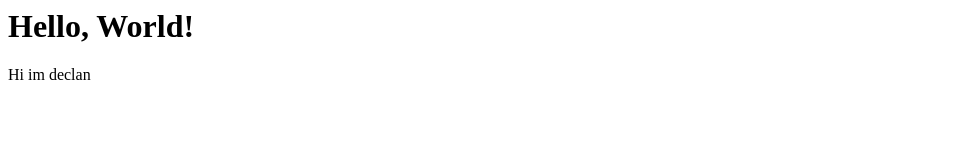
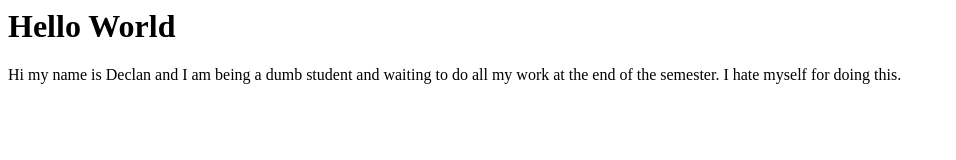
Before and after one commit to declancurran/Hello-World, a plain HTML site: page index.html in a window 1280 px wide. Shown: the whole page, without its empty margins (0-956 px from the left). Drawn offline with Linux system fonts and the light colour scheme.

Commit message:
Update index.html

```diff
--- a/index.html
+++ b/index.html
@@ -1,2 +1,2 @@
-<h1>Hello, World!</h1>
-<body>Hi im declan</body>
+<h1>Hello World</h1>
+<body>Hi my name is Declan and I am being a dumb student and waiting to do all my work at the end of the semester. I hate myself for doing this.</body>
```
